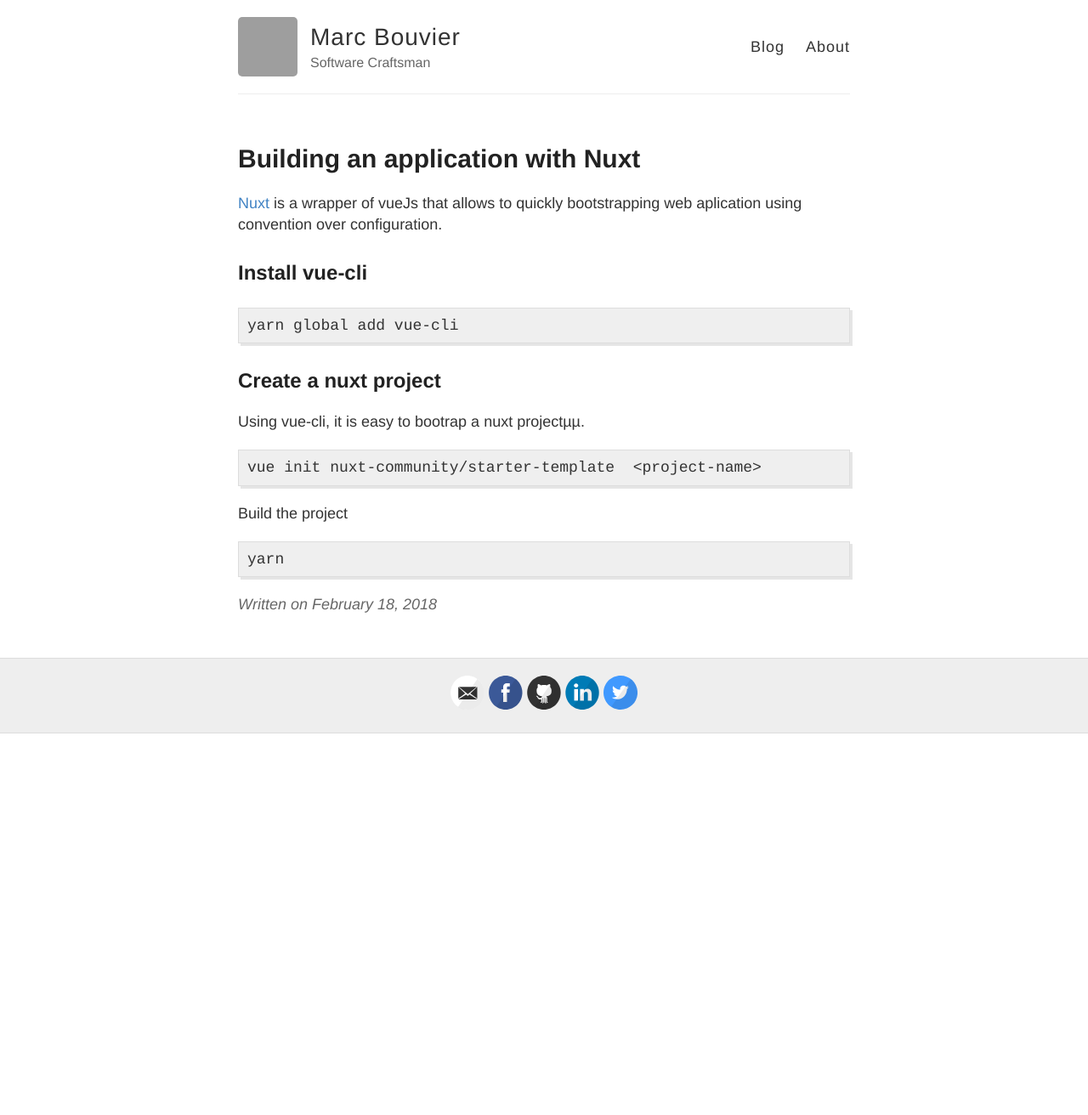
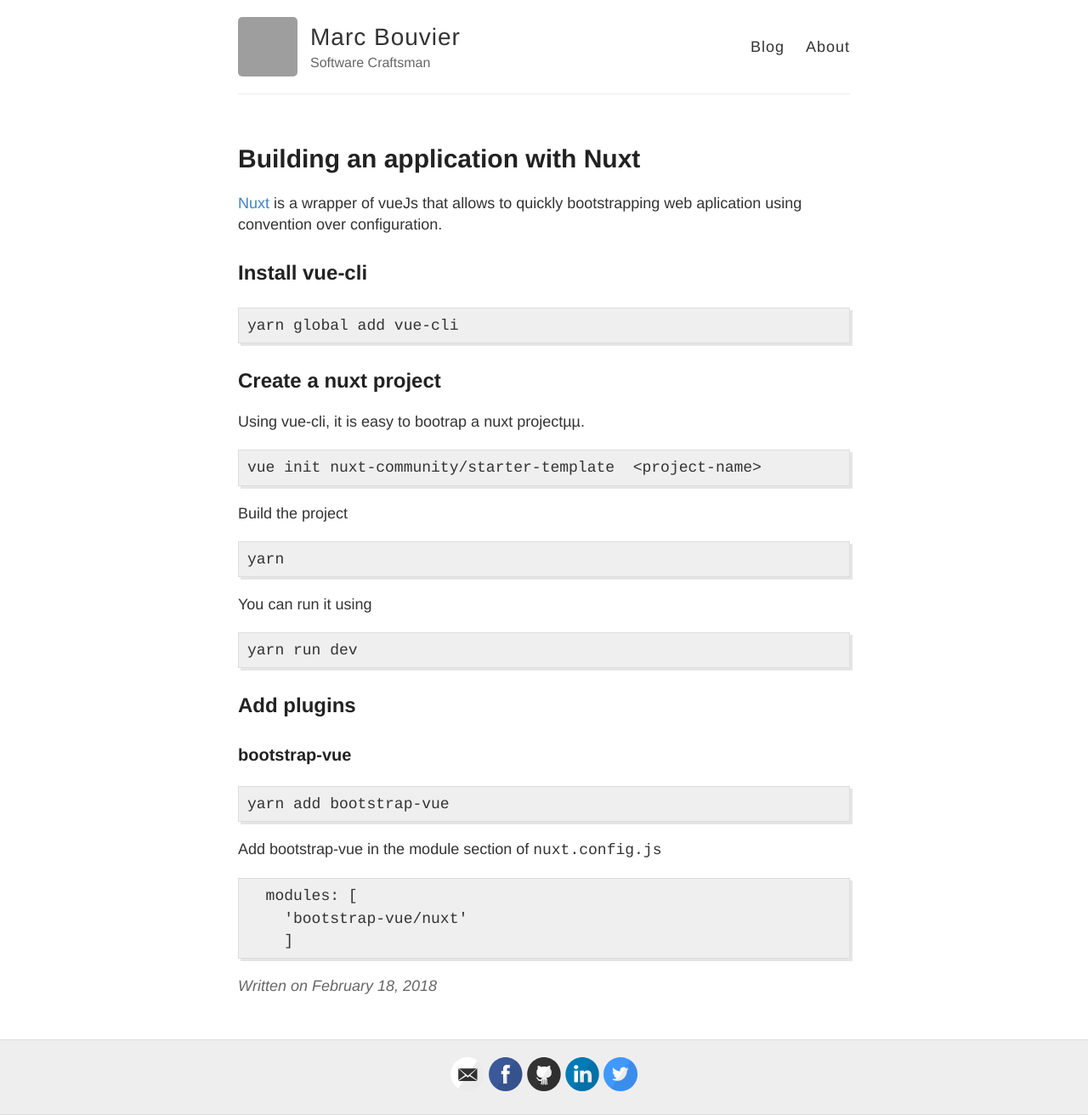
Before and after one commit to marc-bouvier/marc-bouvier.github.io, a Jekyll site: the page built from _posts/2018-02-18-building-application-with-nuxt.md, in a window 1280 px wide. Shown: the whole page at 85% size. Built offline with Jekyll 4.4.1, drawn with Linux system fonts in a browser that asks for light colours; comment, search, counter and statistics services are not loaded; before the commit the page ends 900 px from its top, so only the background shows below that; grey boxes are pictures that could not be loaded.

Commit message:
Update 2018-02-18-building-application-with-nuxt.md

````diff
--- a/_posts/2018-02-18-building-application-with-nuxt.md
+++ b/_posts/2018-02-18-building-application-with-nuxt.md
@@ -27,3 +27,24 @@
 ```bash
 yarn
 ```
+
+You can run it using
+
+```bash
+yarn run dev
+```
+
+## Add plugins
+
+### bootstrap-vue
+
+```
+yarn add bootstrap-vue
+```
+
+Add bootstrap-vue in the module section of `nuxt.config.js`
+```
+  modules: [
+    'bootstrap-vue/nuxt'
+    ]
+```
````
